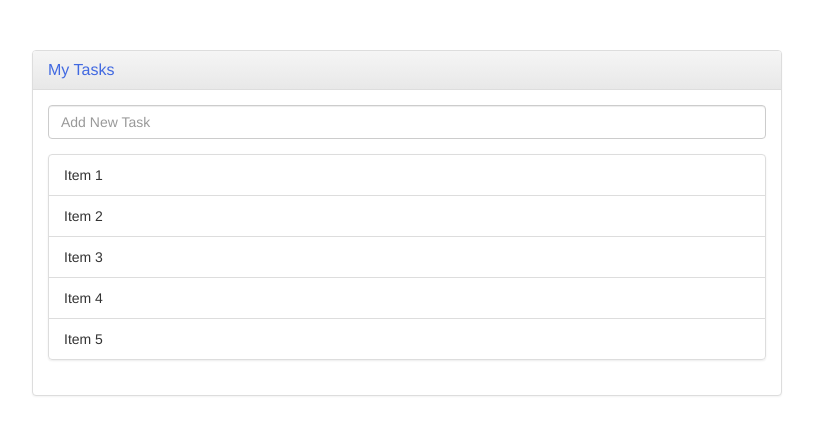
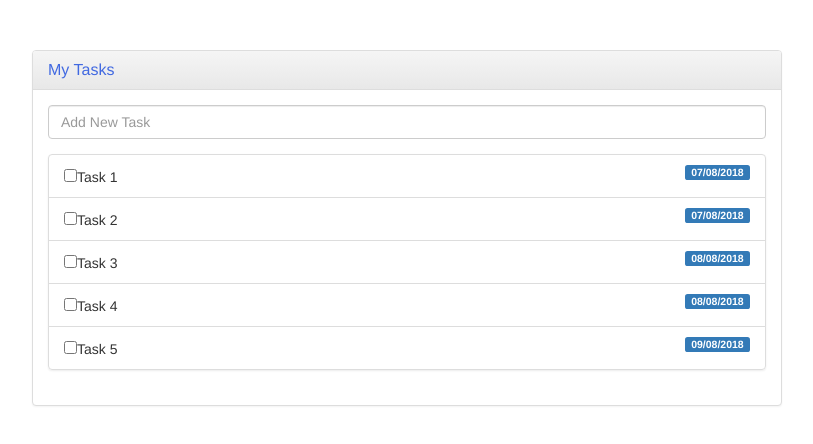
Before and after one commit to bartekmaraszek/tasks, an Angular app in the folder src/main/frotend/: page / in a window 1280 px wide. Shown: the top 444 px of the page, without its empty margins (233-1046 px from the left). Built offline with nearby package versions, Linux system fonts and the light colour scheme.

Commit message:
Refine the tasks-list component

```diff
--- a/src/main/frotend/src/app/tasks/tasks-list/tasks-list.component.html
+++ b/src/main/frotend/src/app/tasks/tasks-list/tasks-list.component.html
@@ -1,7 +1,12 @@
 <ul class="list-group">
-  <li class="list-group-item">Item 1</li>
-  <li class="list-group-item">Item 2</li>
-  <li class="list-group-item">Item 3</li>
-  <li class="list-group-item">Item 4</li>
-  <li class="list-group-item">Item 5</li>
+  <li *ngFor="let task of tasks" class="list-group-item">
+    <div class="task-checkbox">
+      <input type="checkbox"
+             class="list-child"
+             (change)="onTaskChange($event, task)"
+             [checked]="task.completed">
+      <span ngClass="{{task.completed ? 'name completed' : 'name'}}">{{ task.name }}</span>
+      <span class="label {{ getDueDateLabel(task) }} pull-right">{{ task.dueDate }}</span>
+    </div>
+  </li>
 </ul>
--- a/src/main/frotend/src/app/tasks/tasks-list/tasks-list.component.ts
+++ b/src/main/frotend/src/app/tasks/tasks-list/tasks-list.component.ts
@@ -13,6 +13,19 @@
   constructor() { }
 
   ngOnInit() {
+    this.tasks.push( new Task(1, "Task 1", false, "07/08/2018"));
+    this.tasks.push( new Task(2, "Task 2", false, "07/08/2018"));
+    this.tasks.push( new Task(3, "Task 3", false, "08/08/2018"));
+    this.tasks.push( new Task(4, "Task 4", false, "08/08/2018"));
+    this.tasks.push( new Task(5, "Task 5", false, "09/08/2018"));
+  }
+
+  getDueDateLabel(task: Task) {
+    return task.completed ? 'label-success' : 'label-primary';
+  }
+
+  onTaskChange(event, task) {
+    this.taskService.saveTask(task, event.target.checked).subscribe();
   }
 
 }
```
